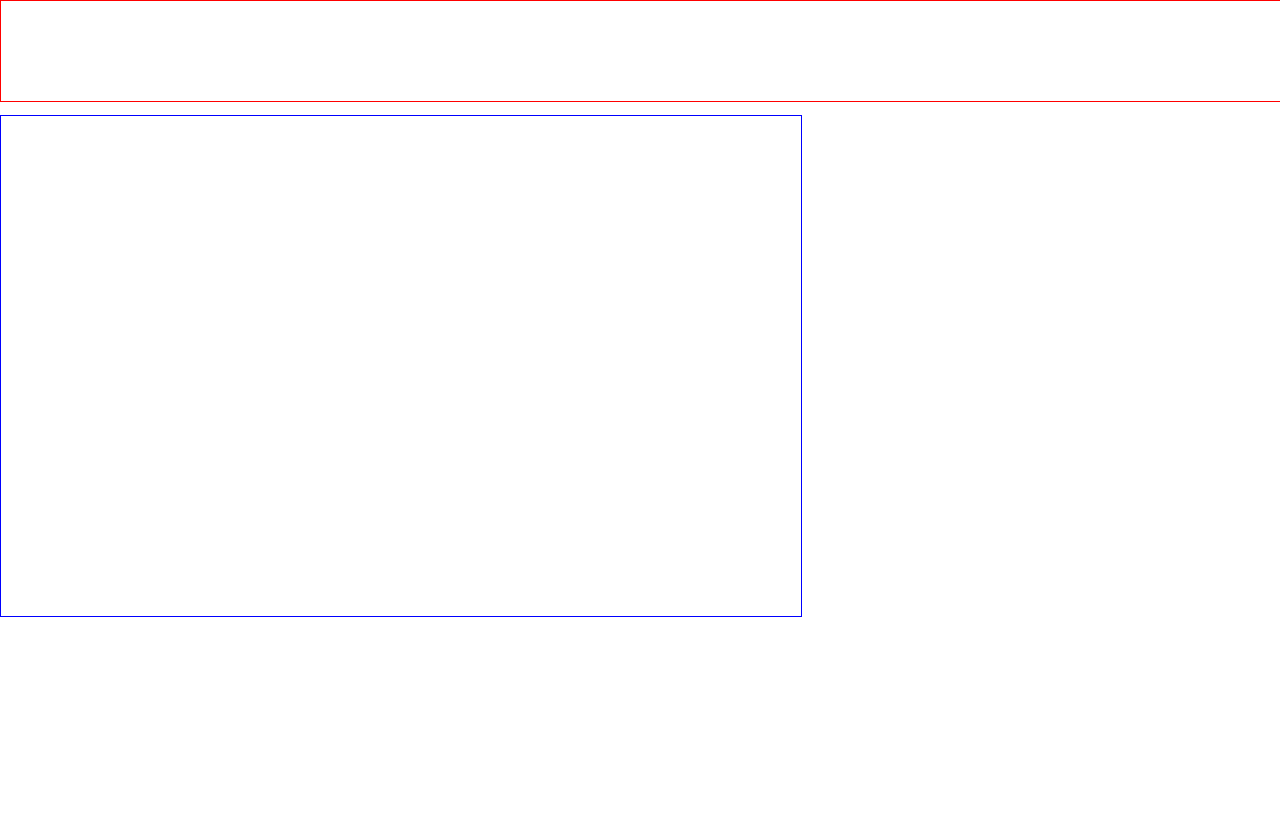
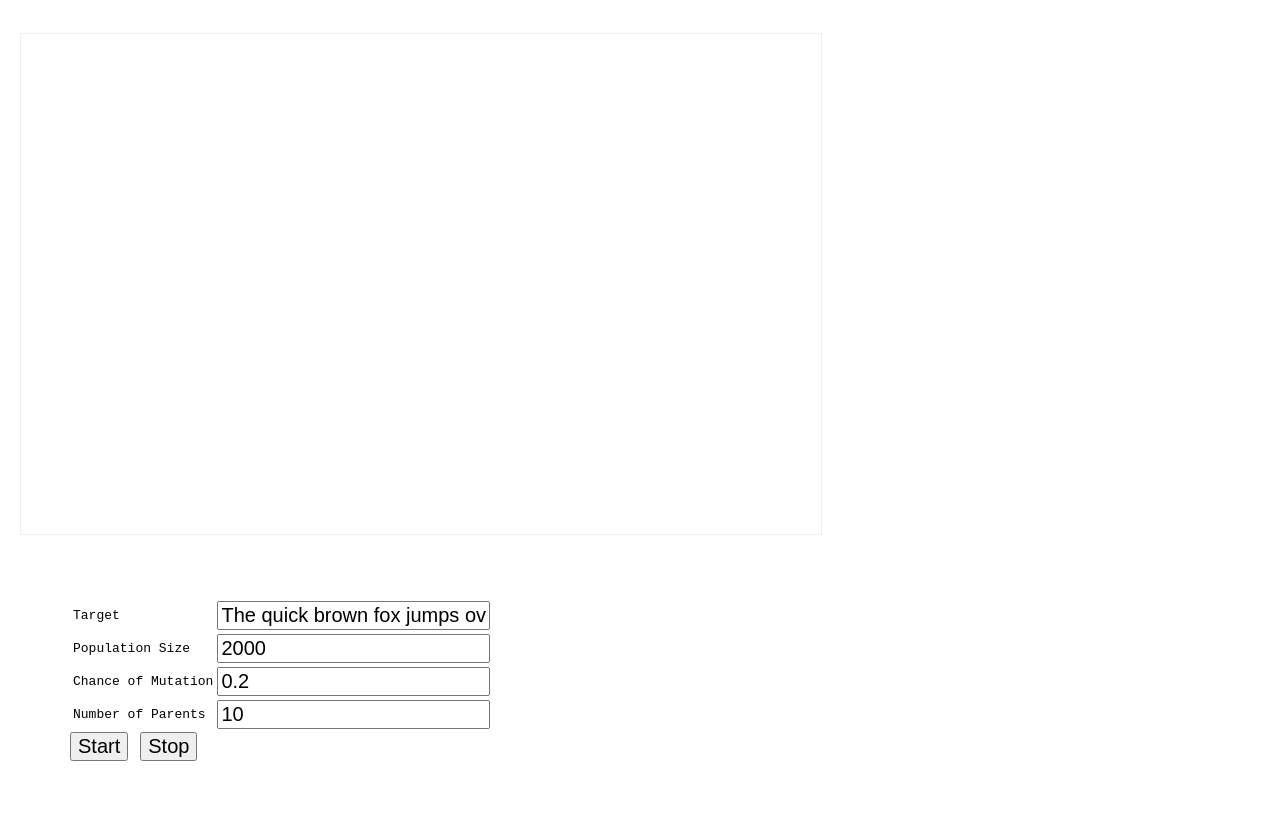
Before and after one commit to liamgriffiths/geneticjs, a website: page examples/helloworld/index.html in a window 1280 px wide. Drawn offline with nearby package versions, Linux system fonts and the light colour scheme.

Commit message:
updated the text evolving demo

```diff
--- a/examples/helloworld/helloworld.js
+++ b/examples/helloworld/helloworld.js
@@ -1,26 +1,28 @@
+
 var RUNNING = false;
-var target = "hello world my name is liam!";
+var target = "The quick brown fox jumps over the lazy dog";
+var populationSize = 2000;
+var mutationChance = 0.2;
+var numParents = 10;
+
 var fitnessFn = function (beingDNA, targetDNA) {
   // convert beingDNA to a string to compare with the target which is a string
   // in this example
   var beingDNAString = beingDNA.join('');
   return levDist(beingDNAString, targetDNA);
 };
+
 var mutationFn = function (dna) {
-  // randomly mutate different letters in the DNA array to a random char a
-  // random number of times between 1 and 4
   var possible ="ABCDEFGHIJKLMNOPQRSTUVWXYZabcdefghijklmnopqrstuvwxyz0123456789 !.?,";
-  // var timesToMutate = Math.round(Math.random() * 3) + 1;
-  // for(var times = 0; times < timesToMutate; times++){ }
   var dnaToMutate = Math.floor(Math.random() * dna.length);
   dna[dnaToMutate] = possible.charAt(Math.floor(Math.random() * possible.length));
   return dna;
 };
 
-var geneticDemo = new Genetic(target, fitnessFn, mutationFn);
+var geneticDemo;
 
 $(function() {
-  var setup = function () {
+  function setup() {
     // Create a population where each being in the population's DNA is produced
     // initially by this function
     geneticDemo.seed(function(){
@@ -33,32 +35,47 @@ $(function() {
       return randomDNA;
     });
     geneticDemo.evaluate();
-  };
+  }
 
-  var draw = function () {
-    // $('#chart').html("<p>Avg. Error: " + geneticDemo.avgError + "</p>" +
-    //                  "<p>Generation: " + geneticDemo.generation + "</p>");
+  function draw() {
     $('#output').prepend(geneticDemo.findBest().dna.join('') + "\n");
-  };
+  }
 
-  var update = function () {
+  function update() {
     geneticDemo.evolve();
     geneticDemo.evaluate();
-  };
+  }
 
-  var main = function () {
+  function main() {
     if(RUNNING){
       draw();
       update();
+      window.requestAnimationFrame(main);
     }
-    window.requestAnimationFrame(main);
-  };
+  }
 
-  window.addEventListener('keydown', function (event) {
-    if(event.keyCode == 32) RUNNING = !RUNNING; // spacebar to pause
-    event.preventDefault();
+  $('#startButton').on('click', function (e) {
+    var form = $('#controls').serializeArray();
+    for(var i = 0; i < form.length; i++){
+      if(form[i].name == 'target') target = form[i].value;
+      if(form[i].name == 'populationSize') populationSize = form[i].value;
+      if(form[i].name == 'mutationChance') mutationChance = form[i].value;
+      if(form[i].name == 'numParents') numParents = form[i].value;
+    }
+    RUNNING = true;
+    geneticDemo = new Genetic(target,
+                              fitnessFn,
+                              mutationFn,
+                              populationSize,
+                              mutationChance,
+                              numParents);
+    setup();
+    main();
   });
 
-  setup();
-  main();
+  $('#stopButton').on('click', function (e) {
+    RUNNING = false;
+  });
+
+
 });
--- a/examples/helloworld/index.html
+++ b/examples/helloworld/index.html
@@ -10,26 +10,53 @@
 
     <style>
       body {
-        margin: 0;
+        margin: 20;
         padding: 0;
-      }
-      #chart {
-        border: 1px solid red;
-        width: 100%;
-        height: 100px;
         font-family: monospace;
       }
       #output {
-        border: 1px solid blue;
+        border: 1px solid #eee;
         height: 500px;
         width: 800px;
-        overflow: hidden;
+        overflow: scroll;
+        float: left;
       }
+      #controls {
+        float: left;
+        padding: 50px;
+        font-size: 20px;
+      }
+      #controls input { font-size: 20px; }
+      #controls button { font-size: 20px; }
+      #controls label { display: block; }
+      .clear { clear: both; }
     </style>
 
   </head>
   <body>
-  <canvas id="chart"></canvas>
-  <pre id="output"></pre>
+    <pre id="output"></pre>
+    <form id="controls" onsubmit="return false;">
+      <table>
+        <tr>
+          <td>Target</td>
+          <td><input name="target" value="The quick brown fox jumps over the lazy dog"></td>
+        </tr>
+        <tr>
+          <td>Population Size</td>
+          <td><input name="populationSize" value="2000"></td>
+        </tr>
+        <tr>
+          <td>Chance of Mutation</td>
+          <td><input name="mutationChance" value="0.2"></td>
+        </tr>
+        <tr>
+          <td>Number of Parents</td>
+          <td><input name="numParents" value="10"></td>
+        </tr>
+      </table>
+      <button id="startButton">Start</button>
+      <button id="stopButton">Stop</button>
+    </form>
+    <div class="clear"></div>
   </body>
 </html>
```
